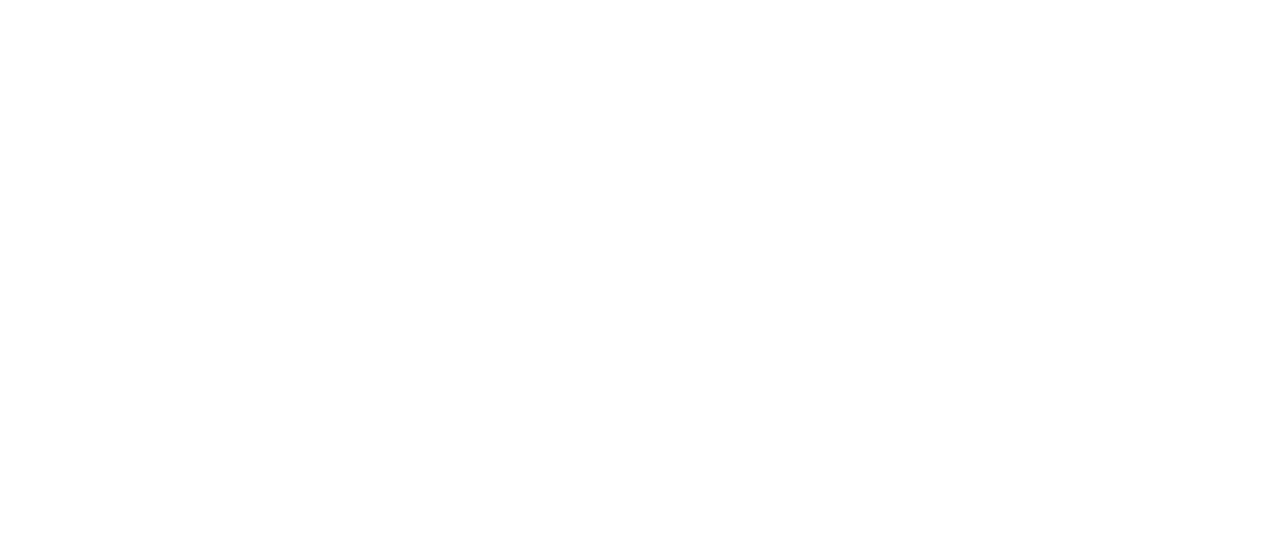
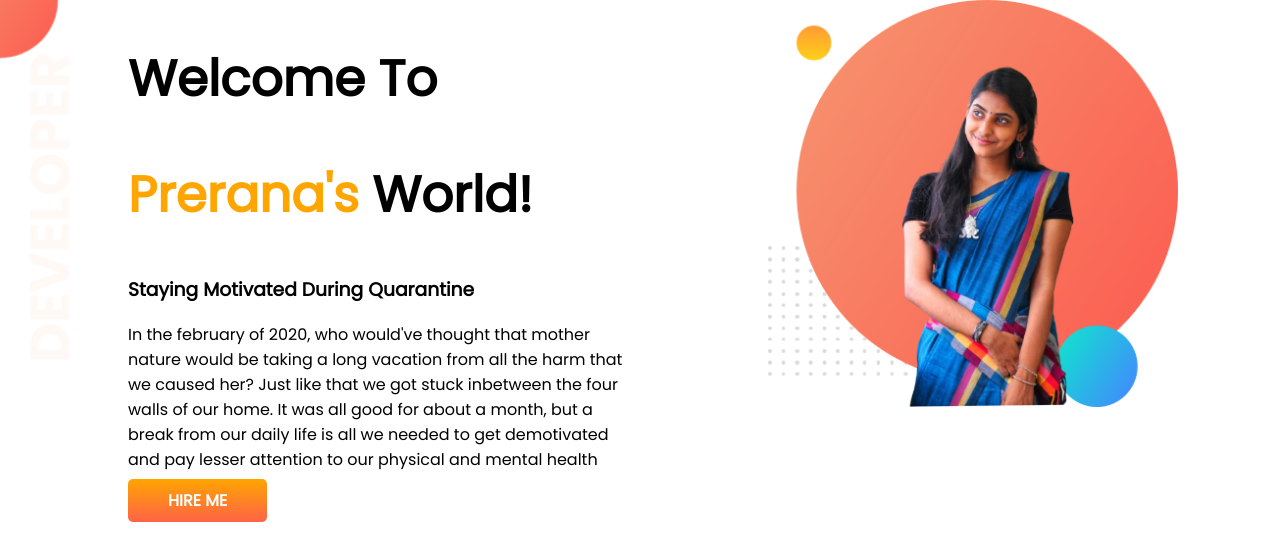
Before and after one commit to PreranaMP/developer-portfolio, a plain HTML site: page index.html in a window 1280 px wide. Drawn offline with Linux system fonts and the light colour scheme.

Commit message:
top banner added

```diff
--- a/index.html
+++ b/index.html
@@ -1,13 +1,34 @@
 <!DOCTYPE html>
 <html lang="en">
+
 <head>
  <meta charset="UTF-8">
  <meta http-equiv="X-UA-Compatible" content="IE=edge">
  <meta name="viewport" content="width=device-width, initial-scale=1.0">
  <title>Prerana Portfolio</title>
+ <link rel="preconnect" href="https://fonts.googleapis.com">
+ <link rel="preconnect" href="https://fonts.googleapis.com">
+ <link rel="preconnect" href="https://fonts.gstatic.com" crossorigin>
+ <link href="https://fonts.googleapis.com/css2?family=Poppins&display=swap" rel="stylesheet">
+
  <link rel="stylesheet" href="style.css">
 </head>
+
 <body>
+ <section class="top-banner">
+  <div class="half-width">
+   <h1>Welcome To</h1>
+   <h1><span class="orange">Prerana's</span> World!</h1>
+   <h3>Staying Motivated During Quarantine</h3>
 
+   <p>In the february of 2020, who would've thought that mother nature would be taking a long vacation from all the harm
+    that we caused her? Just like that we got stuck inbetween the four walls of our home. It was all good for about a
+    month, but a break from our daily life is all we needed to get demotivated and pay lesser attention to our physical
+    and mental health </p>
+   <a class="link-button" target="_blank" href="https://www.linkedin.com/company/programminghero/">HIRE ME</a>
+  </div>
+  <div class="half-width"><img src="images/my-img-with-bg.png" alt=""></div>
+ </section>
 </body>
+
 </html>
--- a/style.css
+++ b/style.css
@@ -0,0 +1,32 @@
+body{
+ font-family: 'Poppins', sans-serif;
+ margin: 0;
+}
+h1{
+ font-size: 50px;
+}
+.orange{
+ color: orange;
+}
+section{
+ display: flex;
+}
+.half-width{
+ width: 50%;
+ padding-left: 10%;
+}
+.half-width img{
+ width: 80%;
+}
+.link-button{
+ text-decoration: none;
+ background-image: linear-gradient(orange,tomato);
+ padding: 10px 40px;
+ border-radius: 5px;
+ color: white;
+ font-weight: 700;
+}
+.top-banner{
+ background-image: url(images/top-banner.png);
+ background-repeat: no-repeat;
+ }
```
Also changed, not shown: images/dream-bg.png (added), images/exp-bg.png (added), images/jhankar.png (added), images/jhankar2.png (added), images/my-bg.png (added), images/my-bg2.png (added), images/my-img-with-bg.png (added), images/top-banner.png (added), show-off/prerana 1.jpeg (added), show-off/prerana 2.jpeg (added), show-off/prerana 3.jpeg (added), show-off/prerana 4.jpeg (added), show-off/prerana 5.jpeg (added).
